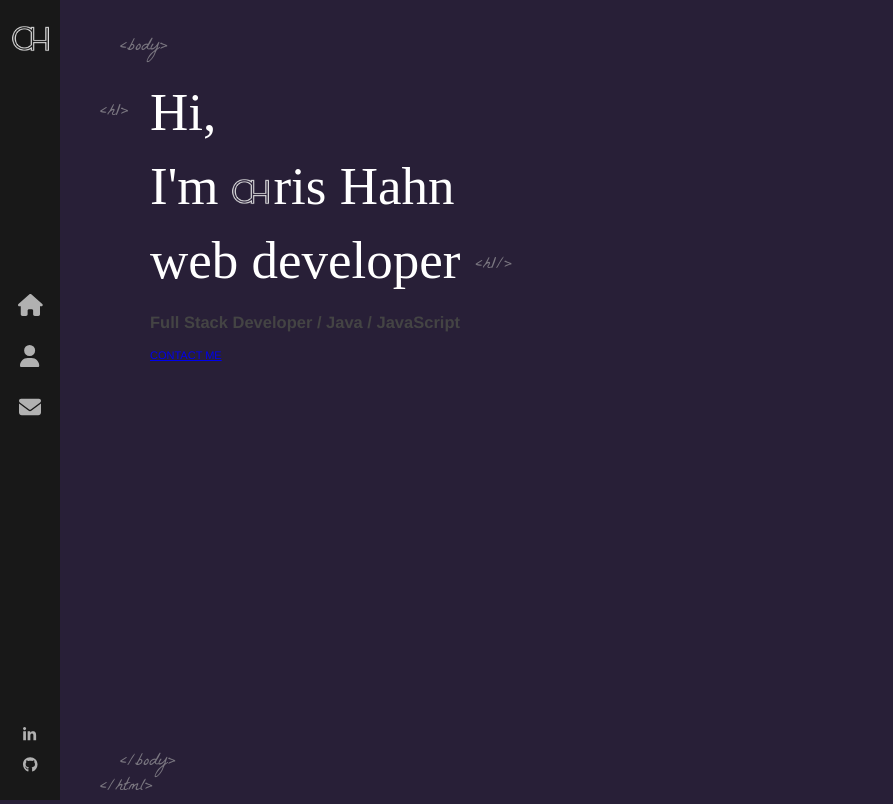
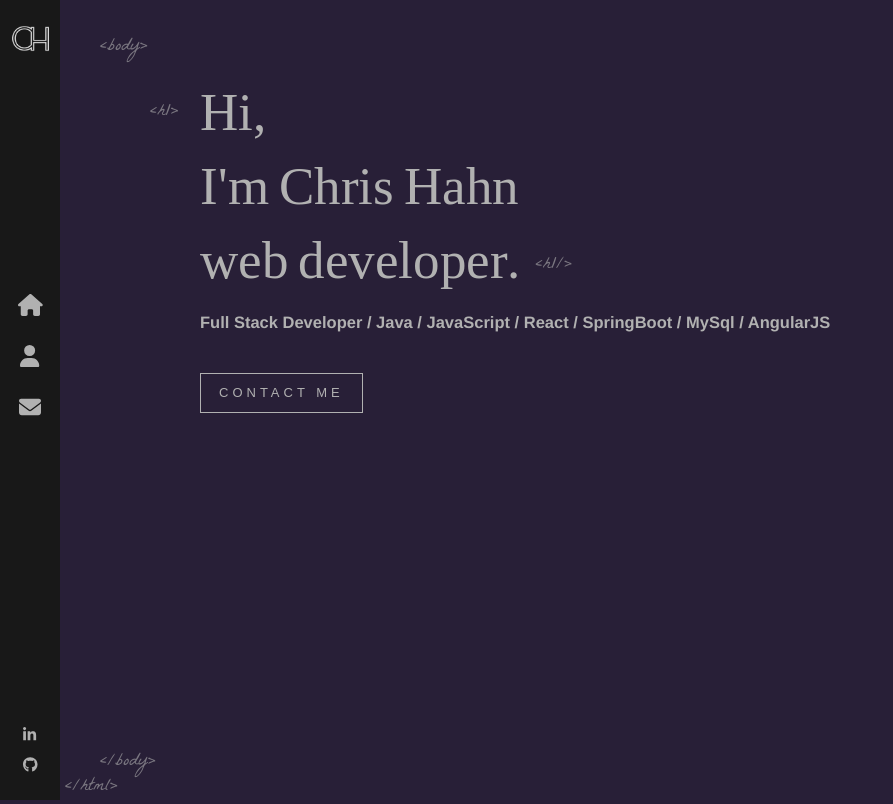
Before and after one commit to I-hate-usernames97/react-portfolio, a React (Create React App) app: page / in a window 1280 px wide. Shown: the whole page, without its empty margins (0-893 px from the left). Built offline with nearby package versions, Linux system fonts and the light colour scheme.

Commit message:
added animation

```diff
--- /dev/null
+++ b/src/components/AnimatedLetters/index.js
@@ -0,0 +1,15 @@
+import './index.scss'
+
+const AnimatedLetters = ({ letterClass, strArray, idx }) => {
+  return (
+    <span>
+      {strArray.map((char, i) => (
+        <span key={char + i} className={`${letterClass} _${i + idx} text-animate-hover`}>
+          {char}
+        </span>
+      ))}
+    </span>
+  )
+}
+
+export default AnimatedLetters
--- /dev/null
+++ b/src/components/AnimatedLetters/index.scss
@@ -0,0 +1,26 @@
+.text-animate {
+  display: inline-block;
+  opacity: 0;
+  animation: bounceIn;
+  animation-duration: 1s;
+  animation-delay: 1s;
+  animation-fill-mode: forwards;
+  min-width: 10px;
+}
+
+.text-animate-hover {
+  min-width: 10px;
+  display: inline-block;
+  animation-fill-mode: both;
+
+  &:hover {
+    animation: rubberBand 1s;
+    color: #ffd700;
+  }
+}
+
+@for $i from 1 through 35 {
+  .text-animate._#{$i} {
+    animation-delay: #{$i / 10}s;
+  }
+}
--- a/src/components/Home/index.js
+++ b/src/components/Home/index.js
@@ -1,19 +1,35 @@
+import { useEffect, useState } from 'react'
 import LogoWhite from '../../assets/images/logo_white.png'
+import AnimatedLetters from '../AnimatedLetters'
 import { Link } from 'react-router-dom'
 import './index.scss'
 
 const Home = () => {
+  const [letterClass, setLetterClass] = useState('text-animate')
+
+  const nameArray = ['C', 'h', 'r', 'i', 's', ' ', 'H', 'a', 'h', 'n']
+  const jobArray = [ 'w', 'e', 'b', ' ', 'd', 'e', 'v', 'e', 'l', 'o', 'p', 'e', 'r', '.', ]
+
     return (
         <div className="contaner home-page">
             <div className="taxt-zone">
-                <h1>Hi, <br /> I'm
-                <img src={LogoWhite} alt='developer' />
-                ris Hahn
+
+                <h1>
+                <AnimatedLetters letterClass={letterClass} strArray={['H', 'i', ',']} idx={12} /> <br />
+                <AnimatedLetters letterClass={letterClass} strArray={['I', "'", 'm', '']} idx={15} />
+
+
+                <AnimatedLetters letterClass={letterClass}
+                strArray={nameArray}
+                idx={17} />
                 <br />
-                web developer
+                <AnimatedLetters letterClass={letterClass}
+                strArray={jobArray}
+                idx={22} />
                 </h1>
-                <h2>Full Stack Developer / Java / JavaScript </h2>
-                <Link to="/contact" className='flat-button'>CONTACT ME</Link>
+                <h2>Full Stack Developer / Java / JavaScript / React / SpringBoot / MySql / AngularJS </h2>
+
+                <Link to="/contact" className="flat-button">CONTACT ME</Link>
             </div>
         </div>
     )
--- a/src/components/Home/index.scss
+++ b/src/components/Home/index.scss
@@ -1,19 +1,39 @@
 .home-page {
 
-    margin: 75px 150px;
+    margin: 75px 200px;
 
 
     .text-zone {
         position: absolute;
         left: -10%;
         top: 50%;
-        transform: translateY(-50%);
+        transform: translateY(-5%);
         width: 40%;
         max-height: 90%;
     }
 
+    .flat-button {
+        color: #b1b1b1;
+        font-size: 13px;
+        font-weight: 400;
+        letter-spacing: 4px;
+        font-family: sans-serif;
+        text-decoration: none;
+        padding: 10px 18px;
+        border: 1px solid #b1b1b1;
+        margin-top: 25px;
+        float: left;
+        animation: fadeInAnimation 1s 1.8s backwards;
+        white-space: nowrap;
+
+        &:hover {
+              background: #b1b1b1;
+              color: #333;
+        }
+      }
+
     h1 {
-        color: #fff;
+        color: #b1b1b1;
         font-size: 53px;
         margin: 0;
         font-family: 'coolvetica';
@@ -26,7 +46,7 @@
             font-size: 18px;
             position: absolute;
             margin-top: 25px;
-            left: 100px;
+            left: 150px;
             opacity: 0.6;
         }
 
@@ -44,7 +64,6 @@
 
         img {
             margin: 15px 0px -10px 10px;
-
             opacity: 0;
             width: 45px;
             height: 45px;
@@ -52,5 +71,59 @@
             animation-delay: 1.4s;
         }
 
+          h2 {
+            color: #b1b1b1;
+            margin-top: 20px;
+            font-weight: 400;
+            font-size: 11px;
+            font-family: sans-serif;
+            letter-spacing: 3px;
+            animation: fadeIn 1s 1.8s backwards;
+        }
+
     }
+
+    @media screen and (max-width: 1200px) {
+  .tags,
+  .home-page h1:before,
+  .home-page h1:after {
+    display: none;
+  }
+
+  .home-page .text-zone {
+    position: initial;
+    width: 100%;
+    transform: none;
+    padding: 10px;
+    box-sizing: border-box;
+  }
+
+  .home-page .flat-button {
+    float: none;
+    display: block;
+    margin: 20px auto 0 auto;
+    width: 124px;
+  }
+
+  .logo-container {
+    position: relative;
+    width: 100px;
+    height: auto;
+    top: 50px;
+    right: 0;
+    box-sizing: border-box;
+    margin: auto;
+    left: 0;
+  }
+
+  .logo-container svg {
+    position: absolute;
+    top: auto;
+    right: auto;
+    bottom: auto;
+    left: 0;
+    margin: auto;
+  }
 }
+
+}
--- a/src/components/Latout/index.scss
+++ b/src/components/Latout/index.scss
@@ -7,6 +7,13 @@
 .top-tags {
   bottom: auto;
   top: 35px;
+  margin-left: -20px
+}
+
+.bottom-tags {
+  bottom: auto;
+  bottom: 35px;
+  margin-left: -20px
 }
 
 .tags {
@@ -20,7 +27,7 @@
 }
 
 .bottom-tag-html {
-  margin-left: -20px;
+  margin-left: -35px;
 }
 
 .container {
--- a/src/index.css
+++ b/src/index.css
@@ -6,7 +6,7 @@ html {
 body {
   margin: 0;
   font: 300 11px/1.4 'Helvetica Neue', sans-serif;
-  color: #444;
+  color: #b1b1b1;
   background: #281f37;
   overflow: hidden;
   display: block;
```
